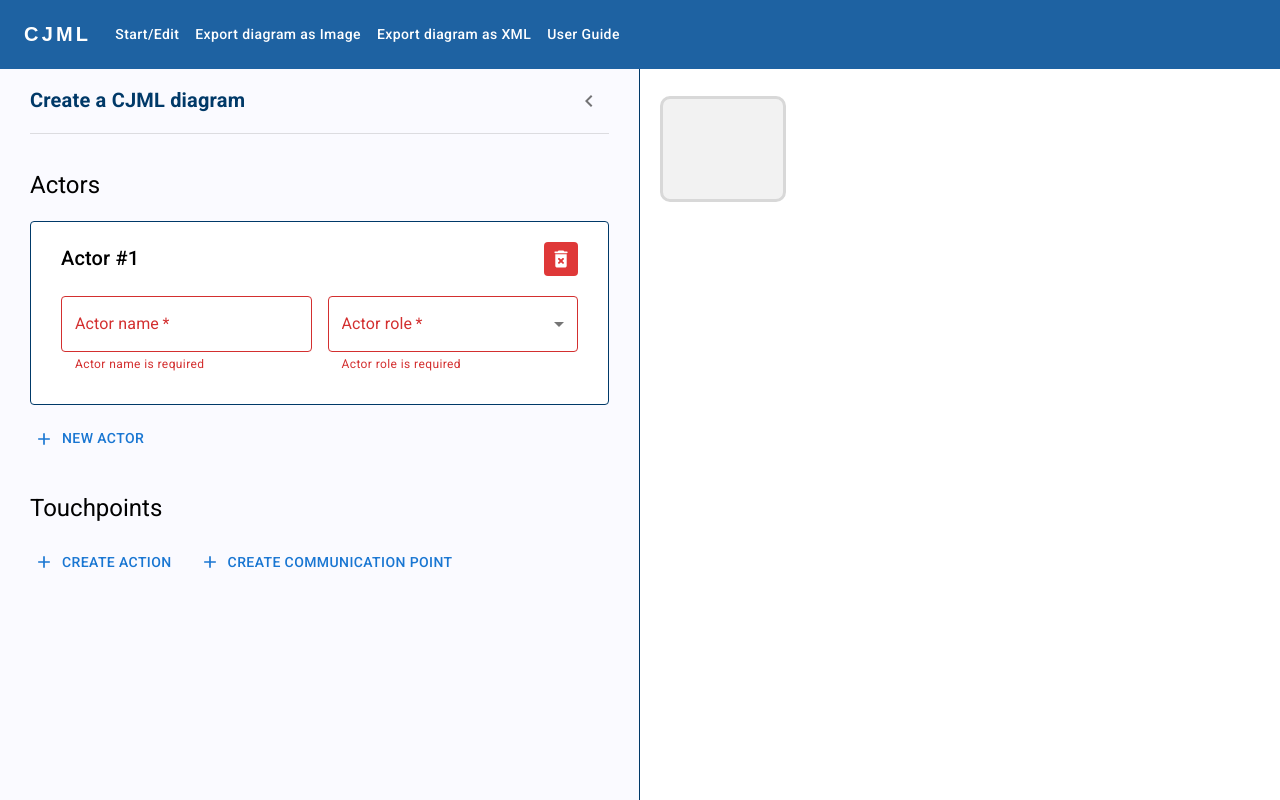
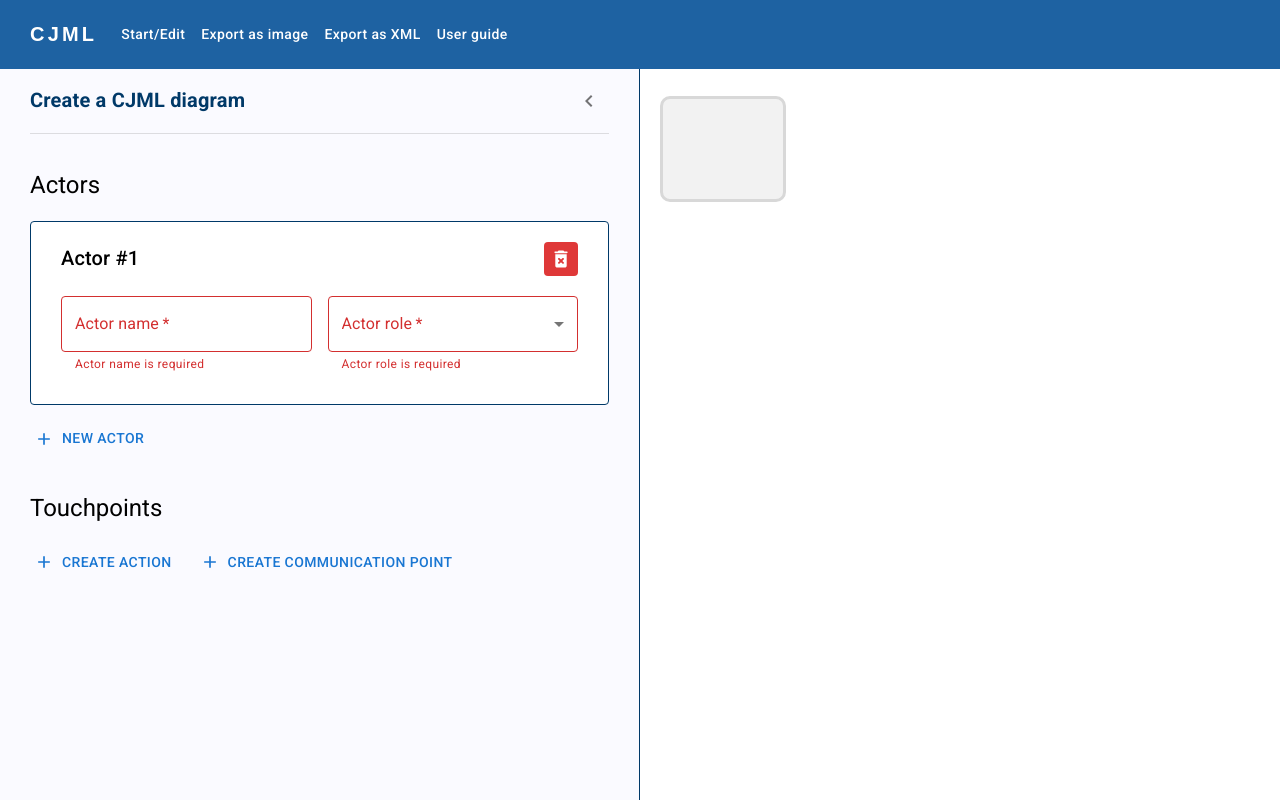
Before and after one commit to aika0725/remake-cjml-tool, a React (Create React App) app: page / in a window 1280 px wide. Built offline with nearby package versions, Linux system fonts and the light colour scheme.

Commit message:
refactor(navbar): Change menu item names

```diff
--- a/src/components/Canvas/Canvas.tsx
+++ b/src/components/Canvas/Canvas.tsx
@@ -1,15 +1,7 @@
-import React, { useRef } from 'react'
-import * as S from '../Styles/FormCard'
 import Swimlane from './Swimlane/Swimlane'
 
 const Canvas = () => {
-  //
-  // console.log(exportRef) ref={exportRef}
-  return (
-    // <S.Canvas >
-    <Swimlane />
-    // </S.Canvas>
-  )
+  return <Swimlane />
 }
 
 export default Canvas
--- a/src/components/Header/Header.tsx
+++ b/src/components/Header/Header.tsx
@@ -61,7 +61,7 @@ const Header = (props: Props) => {
       style={{ background: '#1e62a2', boxShadow: 'none' }}
       sx={{ zIndex: (theme) => theme.zIndex.drawer + 1 }}
     >
-      <Container style={{ maxWidth: 'none' }}>
+      <Container style={{ maxWidth: 'none', paddingLeft: 30 }}>
         <Toolbar disableGutters>
           <Typography
             variant='h6'
@@ -116,18 +116,18 @@ const Header = (props: Props) => {
 
               <MenuItem onClick={handleExportPng}>
                 <Typography textAlign='center' style={{ textTransform: 'none' }}>
-                  Export diagram as Image
+                  Export as image
                 </Typography>
               </MenuItem>
               <MenuItem onClick={handleExportXML}>
                 <Typography textAlign='center' style={{ textTransform: 'none' }}>
-                  Export diagram as XML
+                  Export as XML
                 </Typography>
               </MenuItem>
               <MenuItem key='doc'>
                 <Typography textAlign='center' style={{ textTransform: 'none' }}>
                   <Link to={'/document'} target='_blank'>
-                    User Guide
+                    User guide
                   </Link>
                 </Typography>
               </MenuItem>
@@ -147,14 +147,14 @@ const Header = (props: Props) => {
               sx={{ my: 2, color: 'white', display: 'block' }}
               style={{ textTransform: 'none' }}
             >
-              Export diagram as Image
+              Export as image
             </Button>
             <Button
               onClick={handleExportXML}
               sx={{ my: 2, color: 'white', display: 'block' }}
               style={{ textTransform: 'none' }}
             >
-              Export diagram as XML
+              Export as XML
             </Button>
 
             <Button
@@ -164,7 +164,7 @@ const Header = (props: Props) => {
               to='/document'
               target='_blank'
             >
-              User Guide
+              User guide
             </Button>
           </Box>
         </Toolbar>
```
